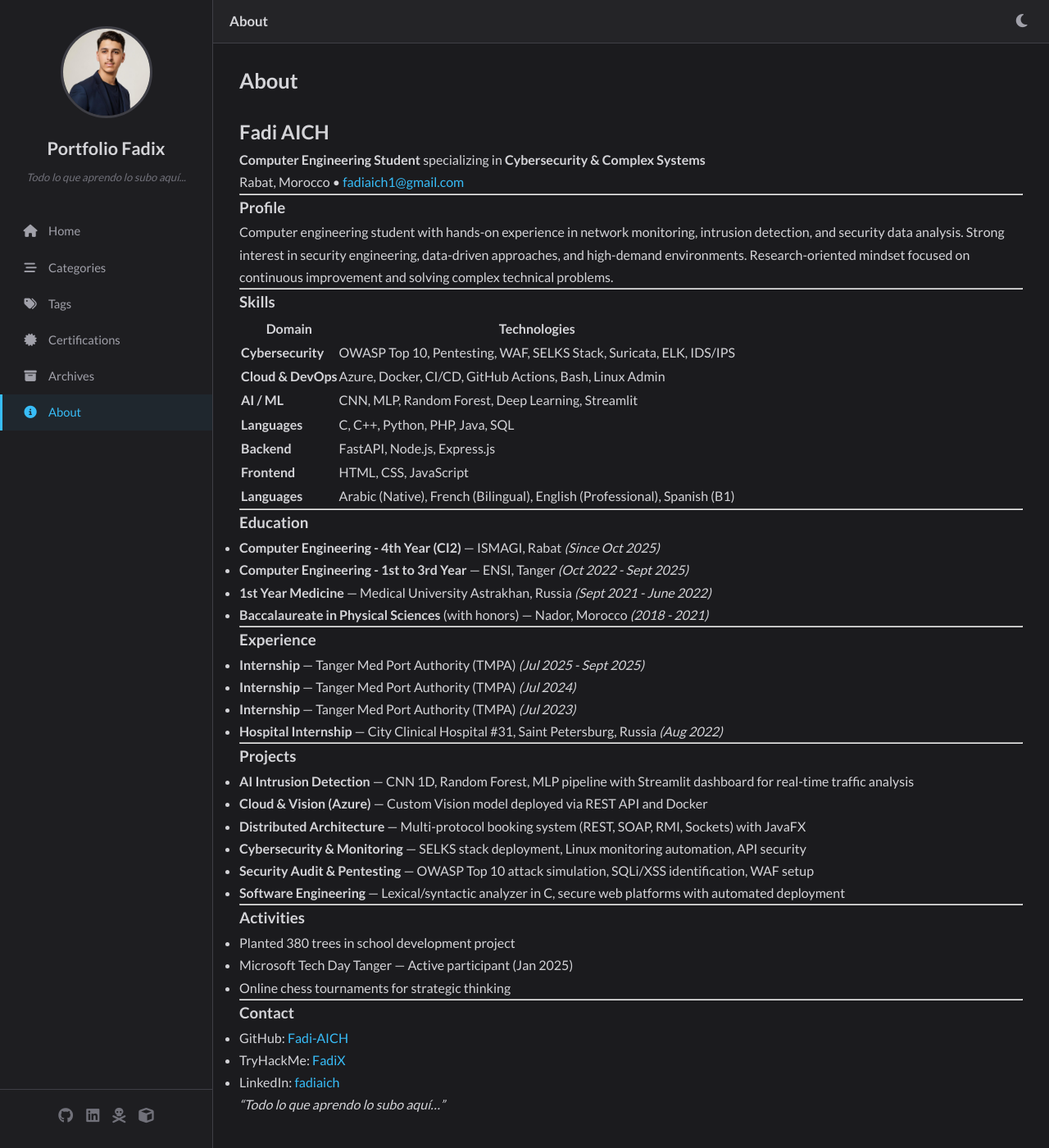
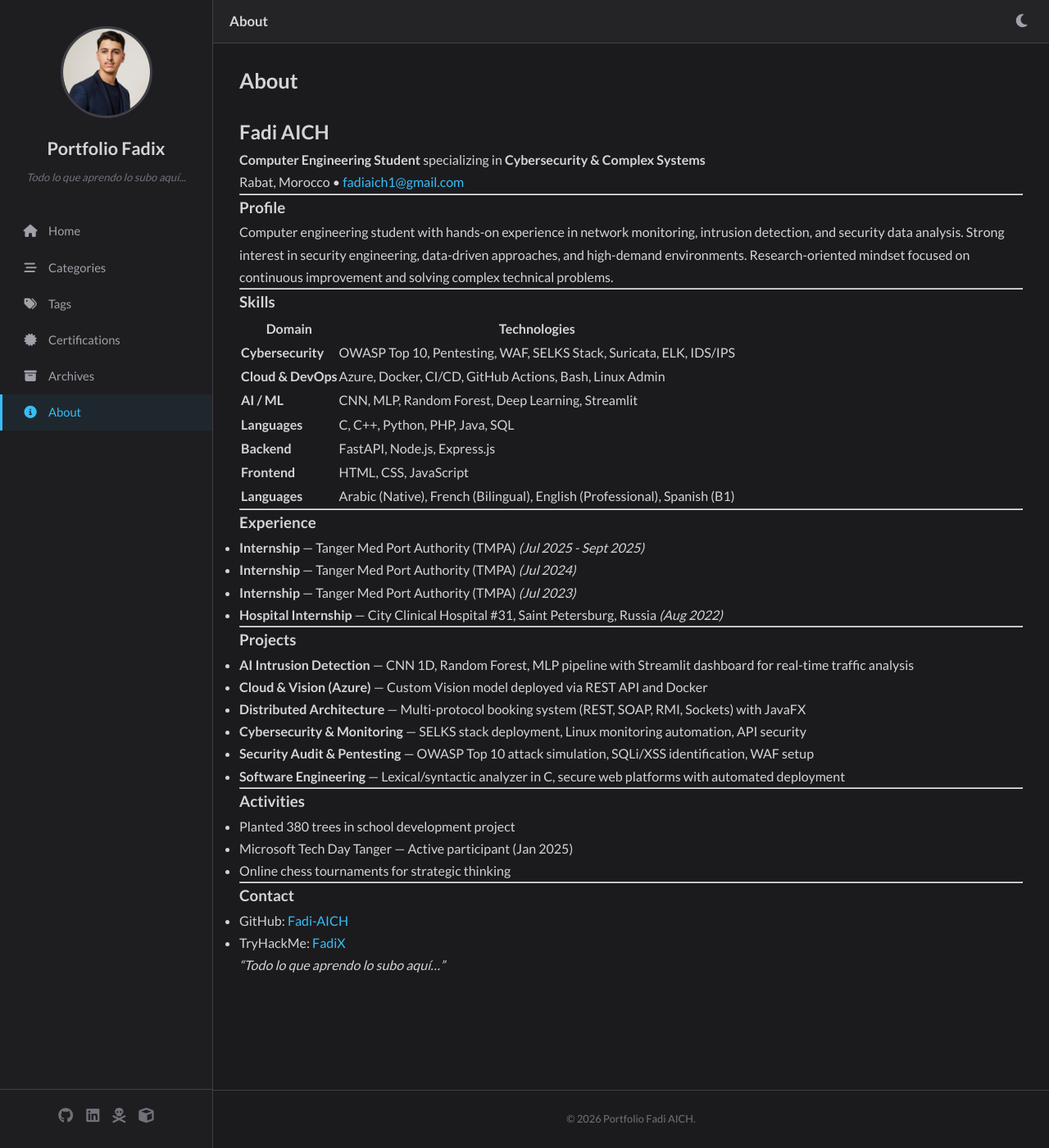
Before and after one commit to Fadi-AICH/Fadi-AICH.github.io, a Jekyll site: the page built from about.md, in a window 1280 px wide and 1400 px high. Shown: the whole window at 82% size. Built offline with Jekyll 4.4.1, drawn with Linux system fonts in a browser that asks for light colours.

Commit message:
editing
Removed education section and LinkedIn link from about.md

```diff
--- a/about.md
+++ b/about.md
@@ -28,15 +28,6 @@ Computer engineering student with hands-on experience in network monitoring, int
 | **Backend** | FastAPI, Node.js, Express.js |
 | **Frontend** | HTML, CSS, JavaScript |
 | **Languages** | Arabic (Native), French (Bilingual), English (Professional), Spanish (B1) |
-
----
-
-### Education
-
-- **Computer Engineering - 4th Year (CI2)** &mdash; ISMAGI, Rabat *(Since Oct 2025)*
-- **Computer Engineering - 1st to 3rd Year** &mdash; ENSI, Tanger *(Oct 2022 - Sept 2025)*
-- **1st Year Medicine** &mdash; Medical University Astrakhan, Russia *(Sept 2021 - June 2022)*
-- **Baccalaureate in Physical Sciences** (with honors) &mdash; Nador, Morocco *(2018 - 2021)*
 
 ---
 
@@ -72,6 +63,5 @@ Computer engineering student with hands-on experience in network monitoring, int
 
 - GitHub: [Fadi-AICH](https://github.com/Fadi-AICH)
 - TryHackMe: [FadiX](https://tryhackme.com/p/FadiX)
-- LinkedIn: [fadiaich](https://linkedin.com/in/fadiaich)
 
 > *"Todo lo que aprendo lo subo aquí..."*
```
